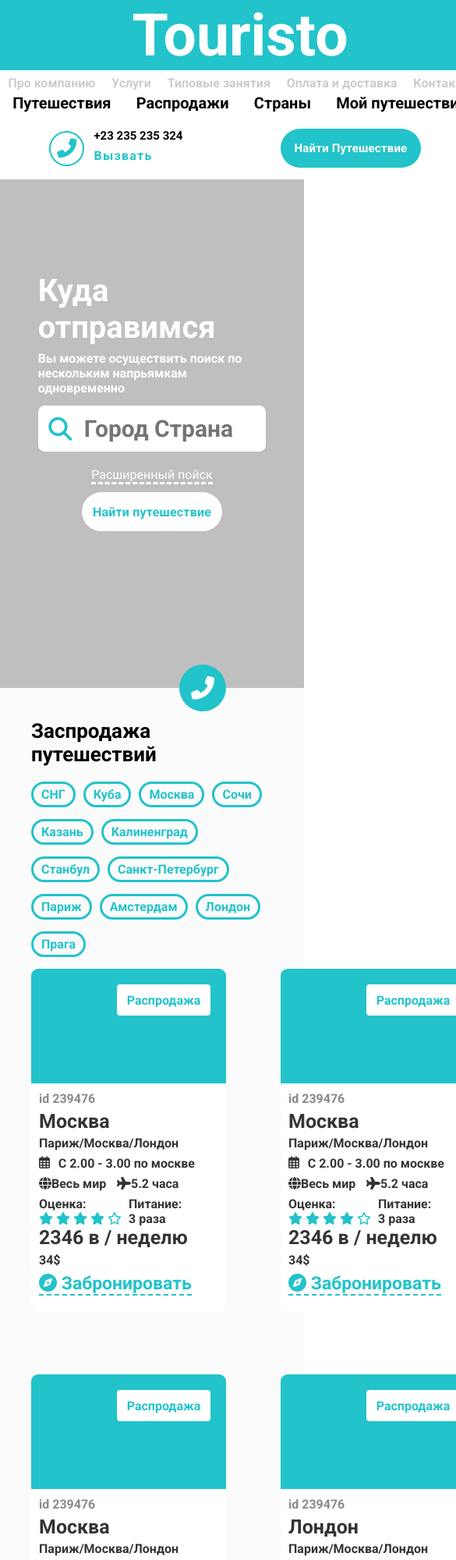
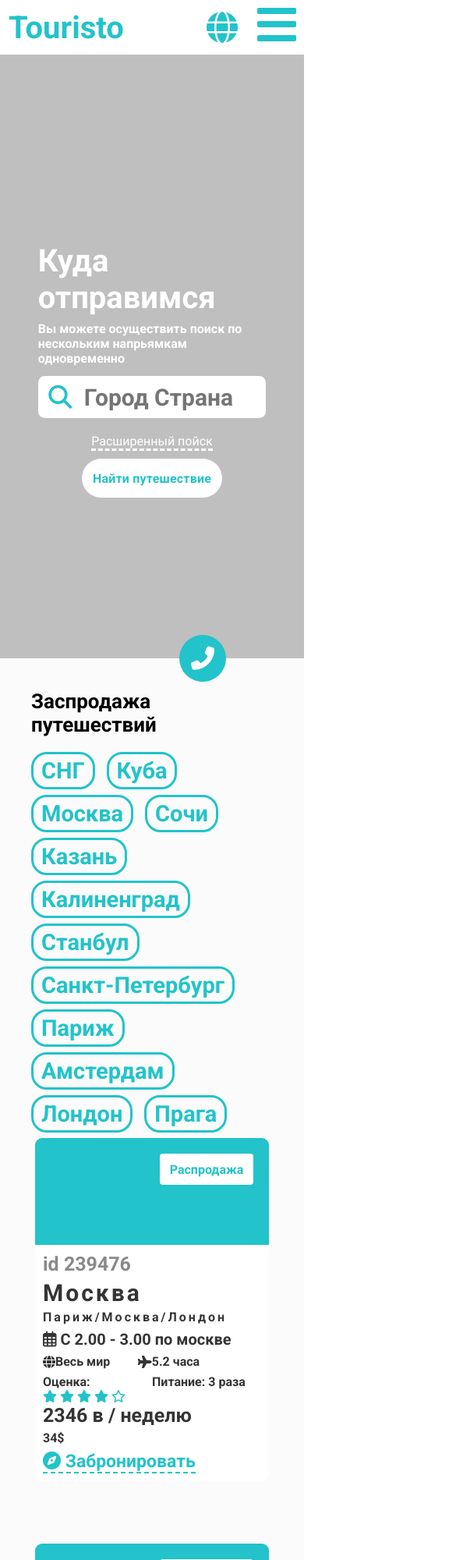
Before and after one commit to mansur228/Toutisto, a plain HTML site: page index.html in a window 390 px wide. Shown: the top 2000 px of the page at 78% size, 585 px wide, since content can reach past the window. Drawn offline with Linux system fonts and the light colour scheme.

Commit message:
Add files via upload

```diff
--- a/index.html
+++ b/index.html
@@ -5,6 +5,7 @@
 	<meta charset="utf-8">
 	<link rel="stylesheet" type="text/css" href="style.css">
 	<script src="https://kit.fontawesome.com/c15b90e456.js" crossorigin="anonymous"></script>
+	<meta name="viewport" content="width=device-width, initial-scale=1">
 </head>
 <!-- https://www.figma.com/file/w0205MSkoiRjLOCRv5Q7iD/Touristo%5B1%5D?node-id=0%3A1 -->
 <body>
@@ -261,8 +262,7 @@
 							<p class="PlaceChose">Москва</p>
 							<p class="whereIgoChose">Париж/Москва/Лондон</p>
 							<div class="DateSeted">
-								<i class="far fa-calendar-alt"></i>
-								<p>C 2.00 - 3.00 по москве</p>
+								<p><i class="far fa-calendar-alt"></i> C 2.00 - 3.00 по москве</p>
 							</div>
 							<div class="hoursForWhit">
 								<div>
@@ -286,8 +286,7 @@
 									</div>
 								</div>
 								<div>
-									<div>Питание:</div>
-									<div>3 раза</div>
+									<p>Питание: 3 раза</p>
 								</div>
 							</div>
 							<p class="price">2346 в / неделю</p>
@@ -308,8 +307,7 @@
 							<p class="PlaceChose">Москва</p>
 							<p class="whereIgoChose">Париж/Москва/Лондон</p>
 							<div class="DateSeted">
-								<i class="far fa-calendar-alt"></i>
-								<p>C 2.00 - 3.00 по москве</p>
+								<p><i class="far fa-calendar-alt"></i> C 2.00 - 3.00 по москве</p>
 							</div>
 							<div class="hoursForWhit">
 								<div>
@@ -333,8 +331,7 @@
 									</div>
 								</div>
 								<div>
-									<div>Питание:</div>
-									<div>3 раза</div>
+									<p>Питание: 3 раза</p>
 								</div>
 							</div>
 							<p class="price">2346 в / неделю</p>
@@ -355,8 +352,7 @@
 							<p class="PlaceChose">Москва</p>
 							<p class="whereIgoChose">Париж/Москва/Лондон</p>
 							<div class="DateSeted">
-								<i class="far fa-calendar-alt"></i>
-								<p>C 2.00 - 3.00 по москве</p>
+								<p><i class="far fa-calendar-alt"></i> C 2.00 - 3.00 по москве</p>
 							</div>
 							<div class="hoursForWhit">
 								<div>
@@ -380,8 +376,7 @@
 									</div>
 								</div>
 								<div>
-									<div>Питание:</div>
-									<div>3 раза</div>
+									<p>Питание: 3 раза</p>
 								</div>
 							</div>
 							<p class="price">2346 в / неделю</p>
@@ -402,8 +397,7 @@
 							<p class="PlaceChose">Лондон</p>
 							<p class="whereIgoChose">Париж/Москва/Лондон</p>
 							<div class="DateSeted">
-								<i class="far fa-calendar-alt"></i>
-								<p>C 2.00 - 3.00 по москве</p>
+								<p><i class="far fa-calendar-alt"></i> C 2.00 - 3.00 по москве</p>
 							</div>
 							<div class="hoursForWhit">
 								<div>
@@ -427,8 +421,7 @@
 									</div>
 								</div>
 								<div>
-									<div>Питание:</div>
-									<div>3 раза</div>
+									<p>Питание: 3 раза</p>
 								</div>
 							</div>
 							<p class="price">2346 в / неделю</p>
@@ -449,8 +442,7 @@
 							<p class="PlaceChose">Москва</p>
 							<p class="whereIgoChose">Париж/Москва/Лондон</p>
 							<div class="DateSeted">
-								<i class="far fa-calendar-alt"></i>
-								<p>C 2.00 - 3.00 по москве</p>
+								<p><i class="far fa-calendar-alt"></i> C 2.00 - 3.00 по москве</p>
 							</div>
 							<div class="hoursForWhit">
 								<div>
@@ -474,8 +466,7 @@
 									</div>
 								</div>
 								<div>
-									<div>Питание:</div>
-									<div>3 раза</div>
+									<p>Питание: 3 раза</p>
 								</div>
 							</div>
 							<p class="price">2346 в / неделю</p>
@@ -496,8 +487,7 @@
 							<p class="PlaceChose">Париж</p>
 							<p class="whereIgoChose">Париж/Москва/Лондон</p>
 							<div class="DateSeted">
-								<i class="far fa-calendar-alt"></i>
-								<p>C 2.00 - 3.00 по москве</p>
+								<p><i class="far fa-calendar-alt"></i> C 2.00 - 3.00 по москве</p>
 							</div>
 							<div class="hoursForWhit">
 								<div>
@@ -521,8 +511,7 @@
 									</div>
 								</div>
 								<div>
-									<div>Питание:</div>
-									<div>3 раза</div>
+									<p>Питание: 3 раза</p>
 								</div>
 							</div>
 							<p class="price">2346 в / неделю</p>
@@ -543,8 +532,7 @@
 							<p class="PlaceChose">Москва</p>
 							<p class="whereIgoChose">Париж/Москва/Лондон</p>
 							<div class="DateSeted">
-								<i class="far fa-calendar-alt"></i>
-								<p>C 2.00 - 3.00 по москве</p>
+								<p><i class="far fa-calendar-alt"></i> C 2.00 - 3.00 по москве</p>
 							</div>
 							<div class="hoursForWhit">
 								<div>
@@ -568,8 +556,7 @@
 									</div>
 								</div>
 								<div>
-									<div>Питание:</div>
-									<div>3 раза</div>
+									<p>Питание: 3 раза</p>
 								</div>
 							</div>
 							<p class="price">2346 в / неделю</p>
@@ -590,8 +577,7 @@
 							<p class="PlaceChose">Москва</p>
 							<p class="whereIgoChose">Париж/Москва/Лондон</p>
 							<div class="DateSeted">
-								<i class="far fa-calendar-alt"></i>
-								<p>C 2.00 - 3.00 по москве</p>
+								<p><i class="far fa-calendar-alt"></i> C 2.00 - 3.00 по москве</p>
 							</div>
 							<div class="hoursForWhit">
 								<div>
@@ -615,8 +601,7 @@
 									</div>
 								</div>
 								<div>
-									<div>Питание:</div>
-									<div>3 раза</div>
+									<p>Питание: 3 раза</p>
 								</div>
 							</div>
 							<p class="price">2346 в / неделю</p>
@@ -637,8 +622,7 @@
 							<p class="PlaceChose">Прага</p>
 							<p class="whereIgoChose">Париж/Москва/Лондон</p>
 							<div class="DateSeted">
-								<i class="far fa-calendar-alt"></i>
-								<p>C 2.00 - 3.00 по москве</p>
+								<p><i class="far fa-calendar-alt"></i> C 2.00 - 3.00 по москве</p>
 							</div>
 							<div class="hoursForWhit">
 								<div>
@@ -662,8 +646,7 @@
 									</div>
 								</div>
 								<div>
-									<div>Питание:</div>
-									<div>3 раза</div>
+									<p>Питание: 3 раза</p>
 								</div>
 							</div>
 							<p class="price">2346 в / неделю</p>
@@ -684,8 +667,7 @@
 							<p class="PlaceChose">Москва</p>
 							<p class="whereIgoChose">Париж/Москва/Лондон</p>
 							<div class="DateSeted">
-								<i class="far fa-calendar-alt"></i>
-								<p>C 2.00 - 3.00 по москве</p>
+								<p><i class="far fa-calendar-alt"></i> C 2.00 - 3.00 по москве</p>
 							</div>
 							<div class="hoursForWhit">
 								<div>
@@ -709,8 +691,7 @@
 									</div>
 								</div>
 								<div>
-									<div>Питание:</div>
-									<div>3 раза</div>
+									<p>Питание: 3 раза</p>
 								</div>
 							</div>
 							<p class="price">2346 в / неделю</p>
@@ -731,8 +712,7 @@
 							<p class="PlaceChose">Москва</p>
 							<p class="whereIgoChose">Париж/Москва/Лондон</p>
 							<div class="DateSeted">
-								<i class="far fa-calendar-alt"></i>
-								<p>C 2.00 - 3.00 по москве</p>
+								<p><i class="far fa-calendar-alt"></i> C 2.00 - 3.00 по москве</p>
 							</div>
 							<div class="hoursForWhit">
 								<div>
@@ -756,8 +736,7 @@
 									</div>
 								</div>
 								<div>
-									<div>Питание:</div>
-									<div>3 раза</div>
+									<p>Питание: 3 раза</p>
 								</div>
 							</div>
 							<p class="price">2346 в / неделю</p>
@@ -778,8 +757,7 @@
 							<p class="PlaceChose">Санкт Петербург</p>
 							<p class="whereIgoChose">Париж/Москва/Лондон</p>
 							<div class="DateSeted">
-								<i class="far fa-calendar-alt"></i>
-								<p>C 2.00 - 3.00 по москве</p>
+								<p><i class="far fa-calendar-alt"></i> C 2.00 - 3.00 по москве</p>
 							</div>
 							<div class="hoursForWhit">
 								<div>
@@ -803,8 +781,7 @@
 									</div>
 								</div>
 								<div>
-									<div>Питание:</div>
-									<div>3 раза</div>
+									<p>Питание: 3 раза</p>
 								</div>
 							</div>
 							<p class="price">2346 в / неделю</p>
--- a/script.js
+++ b/script.js
@@ -138,3 +138,10 @@ function openMenu(){
 	document.querySelector('.thirdSpanMenu').classList.toggle('active');
 	document.querySelector('.mainContentInMobileNav').classList.toggle('active');
 }
+
+document.querySelector('.bluePlaceHolder').addEventListener('click' , deployedMenu);
+
+function deployedMenu(){
+	document.querySelector('.navigation').classList.toggle('active');
+	document.querySelector('.contact').classList.toggle('active');
+}
--- a/style.css
+++ b/style.css
@@ -215,7 +215,7 @@ p{
 
 .serchBox{
 	width: 100%;
-	height: 7vh;
+	height: 54px;
 	background-color: #FFF;
 	border-radius: 1vh;
 	display: grid;
@@ -293,6 +293,7 @@ input{
 	justify-content: space-between;
 	align-items: center;
 	margin-top: 40px;
+	margin-bottom: 200px;
 }
 
 
@@ -385,7 +386,7 @@ input[type=range]::-webkit-slider-thumb {
 
 .bettwen{
 	width: 23%;
-	height: 7vh;
+	height: 58px;
 	background-color: #FFF;
 	color: #757575;
 	border-radius: 2vh;
@@ -523,7 +524,7 @@ input[type=range]::-webkit-slider-thumb {
 	width: 100%;
 	height: 0;
 	background-color: #FFF;
-	top: 5.4vh;
+	top: 50px;
 	border-bottom-right-radius: 2vh;
 	border-bottom-left-radius: 2vh;
 	transition: 0.5s;
@@ -722,8 +723,6 @@ input[type=range]::-webkit-slider-thumb {
 .DateSeted{
 	color: #343434;
 	display: flex;
-	width: 200px;
-	justify-content: space-between;
 	margin-bottom: 7px;
 }
 
@@ -897,11 +896,11 @@ input[type=range]::-webkit-slider-thumb {
 
 .textInThePicture{
 	bottom: 0;
-	left: 0;
-	width: 50%;
-	height: 50%;
-	position: relative;
-	margin-top: calc(100% - 60%);
+    left: 0;
+    width: 100%;
+    height: 93%;
+    position: relative;
+    margin-top: calc(100% - 58%);
 }
 
 .LearnMoreBlin{
@@ -1093,14 +1092,27 @@ footer{
 
 	.bluePlaceHolder{
 		width: 100%;
-		height: 90px;
+		height: 60px;
 		font-size: 75px;
 	}
 
 	.navigation{
 		width: 100%;
-		height: 60px;
+		height: 0;
 		background-color: #FFF;
+		overflow: hidden;
+		transition: 0.7s;
+		visibility: hidden;
+	}
+
+	.navigation.active{
+		height: 80px;
+		visibility: visible;
+	}
+
+	.contact.active{
+		height: 80px;
+		visibility: visible;
 	}
 
 	.navigationFirstChild{
@@ -1113,8 +1125,11 @@ footer{
 
 	.contact{
 		width: 100%;
-		height: 80px;
+		height: 0;
 		background-color: #FFF;
+		overflow: hidden;
+		transition: 0.7s;
+		visibility: hidden;
 	}
 
 	.wrLine{
@@ -1202,15 +1217,71 @@ footer{
 	.eveuh4398467y{
 		margin-bottom: 40px;
 	}
+
+	.idForWalk{
+		color: #898989;
+		font-size: 25px;
+		font-weight: 510;
+	}
+
+	.PlaceChose {
+	    color: #343434;
+	    font-size: 30px;
+	    margin-top: 5px;
+	    margin-bottom: 4px;
+	    letter-spacing: 3px;
+	}
+
+	.PlaceWherGoneIs {
+	    float: left;
+	    padding: 10px;
+	    padding-top: 4px;
+	    padding-bottom: 4px;
+	    border-radius: 20px;
+	    border: solid 3px #22C3CA;
+	    color: #22C3CA;
+	    font-family: 'Roboto', sans-serif;
+	    font-weight: 520;
+	    margin-right: 15px;
+	    transition: 0.6s;
+	    cursor: pointer;
+	    margin-bottom: 7px;
+	    font-size: 29px;
+	}
+
+	.whereIgoChose {
+	    color: #343434;
+	    margin-bottom: 7px;
+	    letter-spacing: 3px;
+	}
+
+	.DateSeted {
+	    color: #343434;
+	    display: flex;
+	    margin-bottom: 7px;
+	    font-size: 20px;
+	}
 }
 
-@media screen and (max-device-width: 630px) {
+@media screen and (max-device-width: 798px) {
+	.card{
+		height: 440px;
+	    border-radius: 9px;
+	    background-color: #FFF;
+	    display: grid;
+	    grid-template-rows: 1fr 2fr;
+	    transition: 1s;
+	    position: relative;
+	    width: 300px;
+	    margin-left: calc(50% - 150px);
+	}
+
 	.cards{
 		grid-template-columns: 1fr;
 	}
 
 	#regist{
-		min-height: 700px;
+		min-height: 786px;
 	}
 
 	#navlol{
@@ -1226,7 +1297,7 @@ footer{
 	}
 
 	.logoMobile p{
-		margin-right: 50%;
+		margin-right: 32%;
 		font-weight: bold;
 	}
 
@@ -1355,3 +1426,167 @@ footer{
 		color: #22C3CA;
 	}
 }
+
+@media screen and (max-width: 798px) {
+	.card{
+		height: 440px;
+	    border-radius: 9px;
+	    background-color: #FFF;
+	    display: grid;
+	    grid-template-rows: 1fr 2fr;
+	    transition: 1s;
+	    position: relative;
+	    width: 300px;
+	    margin-left: calc(50% - 150px);
+	}
+
+	.cards{
+		grid-template-columns: 1fr;
+	}
+
+	#regist{
+		min-height: 786px;
+	}
+
+	#navlol{
+		display: none;
+	}
+
+	.logoMobile{
+		display: flex;
+		justify-content: space-around;
+		align-items: center;
+		font-size: 40px;
+		color: #22C3CA;
+	}
+
+	.logoMobile p{
+		margin-right: 32%;
+		font-weight: bold;
+	}
+
+	.GlobeConteiner{
+		display: flex;
+		justify-content: center;
+		align-items: center;
+		color: #22C3CA;
+		font-size: 40px;
+	}
+
+	.burgerMenuSpans{
+		height: 8px;
+		width: 100%;
+		border-radius: 2px;
+		background-color: #22C3CA;
+		display: inherit;
+		position: absolute;
+	}
+
+	.burgerMenu{
+		display: flex;
+		justify-content: center;
+		align-items: center;
+	}
+
+	.burgerMenuContent{
+		width: 50px;
+		height: 50px;
+		position: relative;
+		cursor: pointer;
+	}
+
+	.firstSpanMenu{
+		margin-top: 0;
+		transition: 1s;
+	}
+
+	.secondSpanMenu{
+		transition: 1s;
+		margin-top: calc(50% - 8px);
+	}
+
+	.thirdSpanMenu{
+		transition: 1s;
+		margin-top: calc(100% - 15px);
+	}
+
+	.firstSpanMenu.active{
+		margin-top: calc(50% - 8px);
+		transform: rotateZ(45deg);
+	}
+
+	.secondSpanMenu.active{
+		margin-top: calc(50% - 8px);
+		transform: rotateZ(45deg);
+	}
+
+	.thirdSpanMenu.active{
+		margin-top: calc(50% - 8px);
+		transform: rotateZ(-45deg);
+	}
+
+	#mobileNavContent{
+		z-index: 15;
+		display: grid;
+		grid-template-columns: auto 70px 70px;
+		width: 100%;
+		background-color: #FFF;
+		height: 70px;
+		position: fixed;
+	}
+
+	#mobileNav{
+		position: relative;
+		display: inherit;
+	}
+
+	.mainContentInMobileNav{
+		position: absolute;
+		display: block;
+		top: 100%;
+		width: 100%;
+		height: 0px;
+		background-color: #FFF;
+		transition: 1s;
+		overflow: hidden;
+	}
+
+	.mainContentInMobileNav.active{
+		height: calc(100vh - 70px);
+	}
+
+	.textInMobileNavigationBlin{
+		display: grid;
+		grid-template-columns: 1fr 1fr;
+	}
+
+	.textOfTheBlinMobileNav{
+		margin-left: 20px;
+		font-size: 20px;
+		font-weight: bold;
+	}
+
+	.firstTextOfTheBlinMobileNav{
+		color: #000;
+	}
+
+	.firstTextOfTheBlinMobileNav p{
+		transition: 0.4s;
+		cursor: pointer;
+		margin-top: 10px;
+	}
+
+	.secondTextOfTheBlinMobileNav p{
+		color: #CCCCCC;
+		margin-top: 10px;
+		transition: 0.4s;
+	}
+
+	.firstTextOfTheBlinMobileNav p:hover{
+		color: #22C3CA;
+	}
+
+	.secondTextOfTheBlinMobileNav p:hover{
+		color: #22C3CA;
+	}
+}
```
